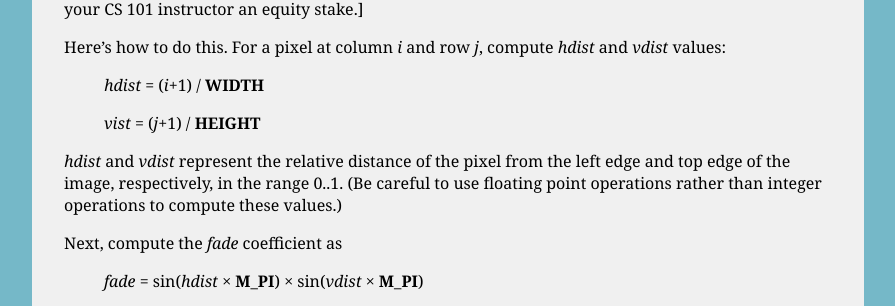
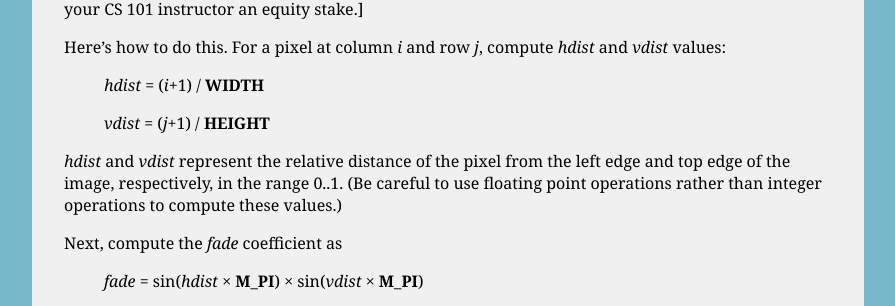
Before and after one commit to ycpcs/cs101-spring2017, a Jekyll site: the page built from labs/lab13.md, in a window 1280 px wide and 900 px high, scrolled down 2800 px. Shown: the part 148-454 px from the top of the window, without its empty margins (192-1087 px from the left). Built offline with Jekyll 4.4.1, drawn with Linux system fonts in a browser that asks for light colours.

Commit message:
fix typo

```diff
--- a/labs/lab13.md
+++ b/labs/lab13.md
@@ -92,7 +92,7 @@ Here's how to do this. For a pixel at column *i* and row *j*, compute *hdist* an
 
 > *hdist* = (*i*+1) / **WIDTH**
 >
-> *vist* = (*j*+1) / **HEIGHT**
+> *vdist* = (*j*+1) / **HEIGHT**
 
 *hdist* and *vdist* represent the relative distance of the pixel from the left edge and top edge of the image, respectively, in the range 0..1. (Be careful to use floating point operations rather than integer operations to compute these values.)
 
```
